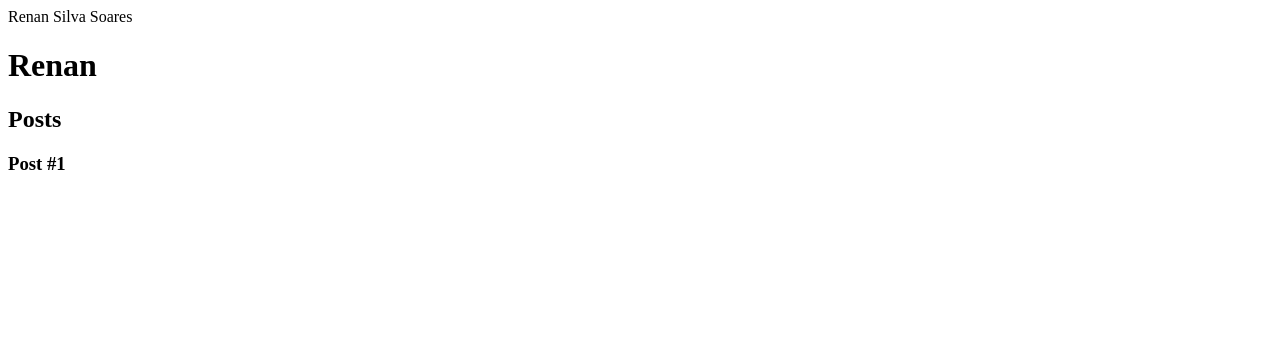
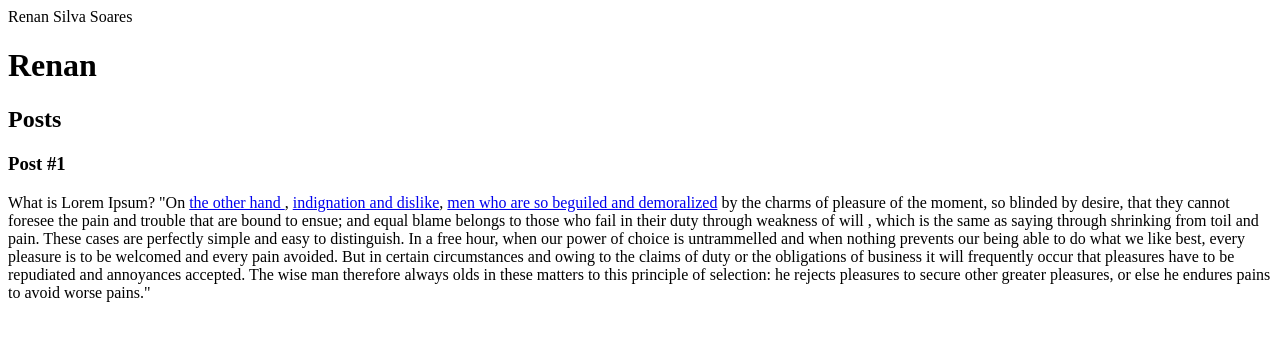
Before and after one commit to renan-olaria-soares/HTML-CSS-DIO, a plain HTML site: page Estrutura Básica HTML/index.html in a window 1280 px wide. Drawn offline with Linux system fonts and the light colour scheme.

Commit message:
Tags <a href >, atributos _blank, mailto: , tel :

```diff
--- a/Estrutura Básica HTML/index.html
+++ b/Estrutura Básica HTML/index.html
@@ -21,6 +21,18 @@
                     <header>
                         <h3>Post #1</h3>
                     </header>
+
+                    <p>
+                        What is Lorem Ipsum?
+                        "On <a href=" https://www.google.com.br" target="_blank"> the other hand  </a>  , <a href="mailto:  renangosto349@hotmail.com">  indignation and dislike</a>, <a href="tel: 5571944564897">men who are so beguiled and demoralized</a> by the charms of pleasure of the moment,
+                        so blinded by desire, that they cannot foresee the pain and trouble that are bound to ensue; and equal blame belongs to those who fail in their duty through weakness of will
+                        , which is the same as saying through shrinking from toil and pain. These cases are perfectly simple and easy to distinguish. In a free hour, when our power of choice
+                        is untrammelled
+                         and when nothing prevents our being able to do what we like best, every pleasure is to be welcomed and every pain avoided. But in certain circumstances and owing to
+                         the claims of duty or the obligations of business it will frequently occur that pleasures have to be repudiated and annoyances accepted. The wise man therefore always
+                        olds in these matters to this principle of selection: he rejects pleasures to secure other greater pleasures, or else he endures pains to avoid worse pains."
+
+                    </p>
                 </article>
             </section>
 
```
Also changed, not shown: 2 other files.
